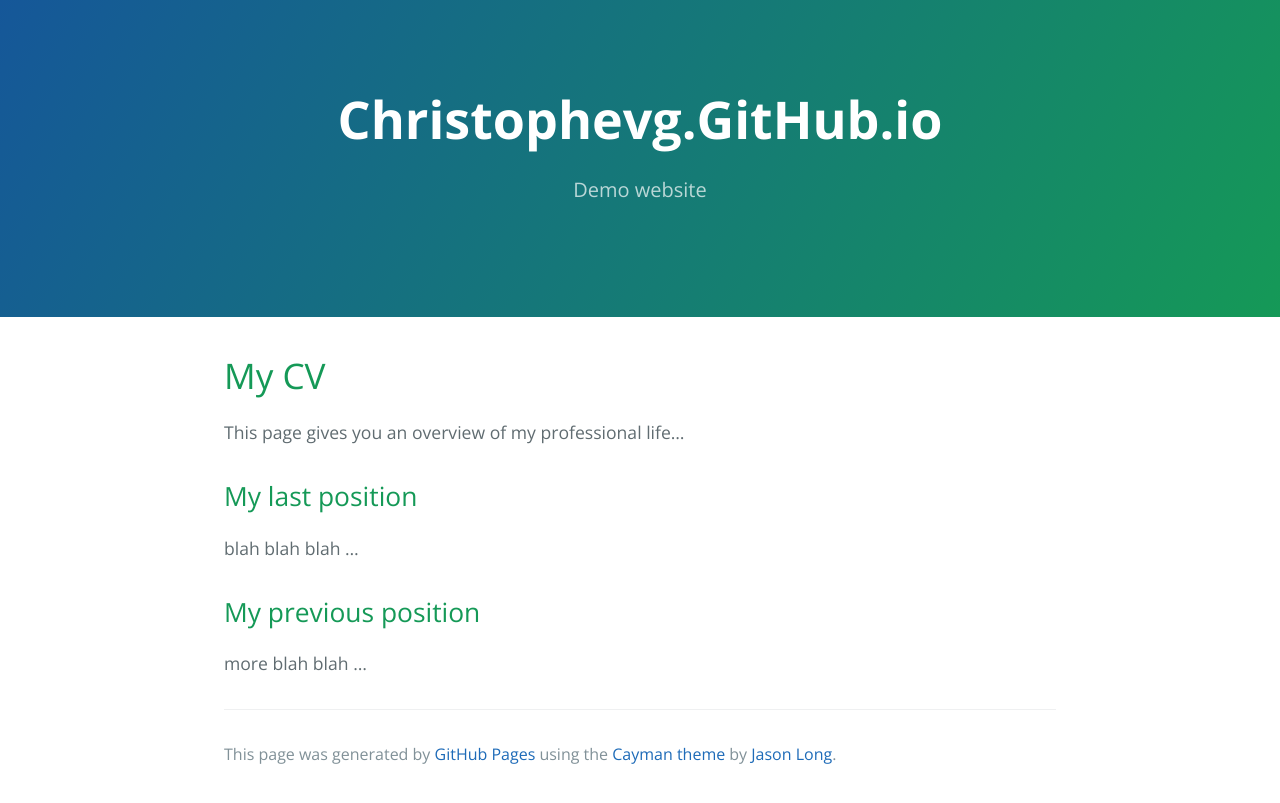
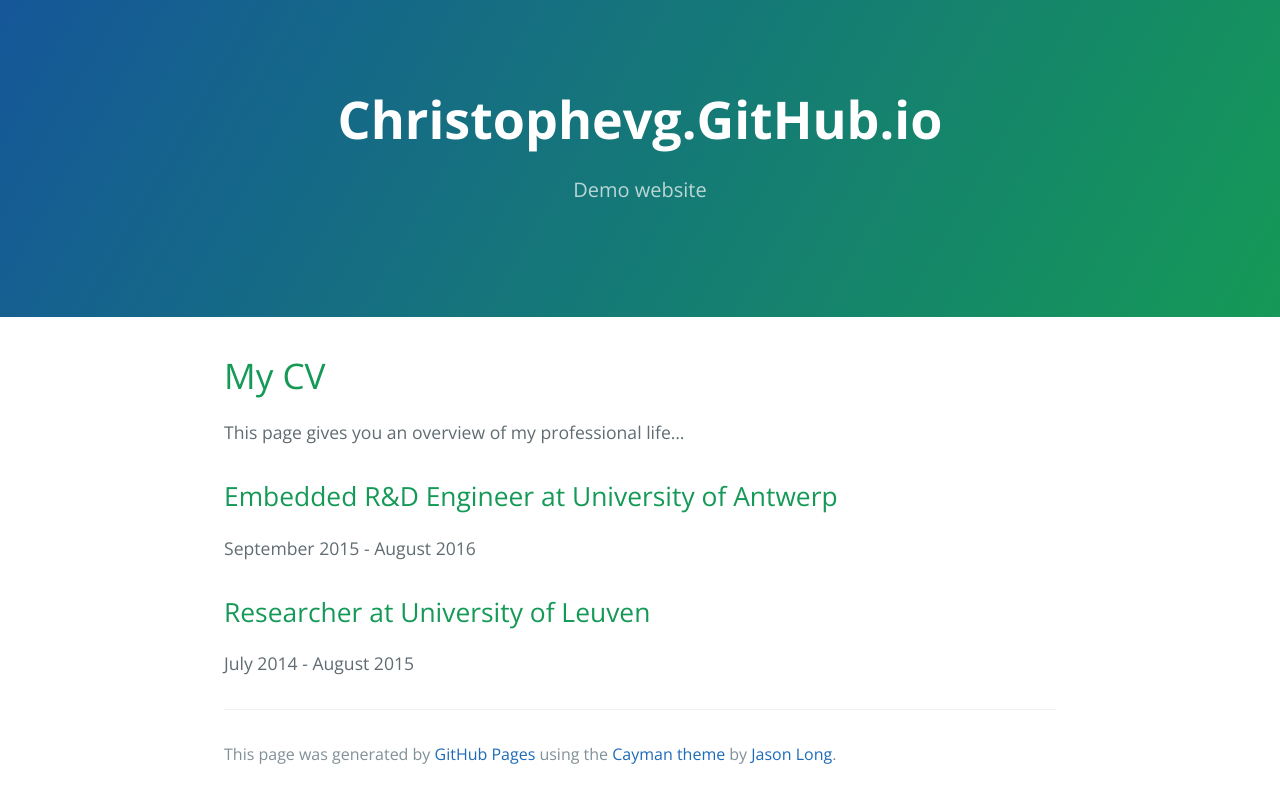
Before and after one commit to christophevg/christophevg.github.io, a Jekyll site: the page built from cv.md, in a window 1280 px wide. Shown: the top 803 px of the page. Built offline with Jekyll 4.4.1, drawn with Linux system fonts in a browser that asks for light colours.

Commit message:
dynamically generating CV from data

```diff
--- a/cv.md
+++ b/cv.md
@@ -6,10 +6,9 @@ layout: site
 
 This page gives you an overview of my professional life...
 
-## My last position
+{% for position in site.data.cv %}
 
-blah blah blah ...
+## {{ position.description }} at {{ position.company }}
+{{ position.start }} - {{ position.end }}
 
-## My previous position
-
-more blah blah ...
+{% endfor %}
```
